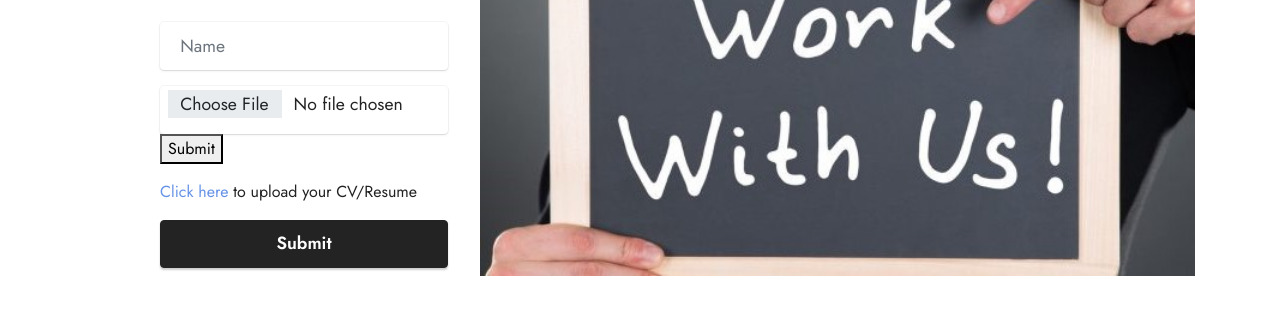
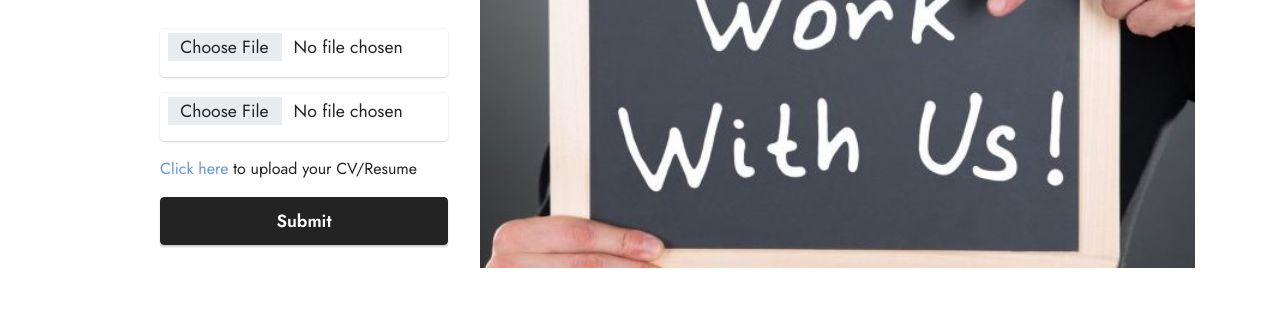
Before and after one commit to AbhilashGokhale/test, a plain HTML site: page Career.html in a window 1280 px wide. Shown: the part 246-563 px from the top of the page. Drawn offline with Linux system fonts and the light colour scheme; files whose address does not match are found by name.

Commit message:
Update Career.html

```diff
--- a/Career.html
+++ b/Career.html
@@ -99,11 +99,11 @@
                                 soon.</p>
                         </div>
                         <div data-for="name" class="col-lg-12 col-md col-sm-12 form-group mb-3">
-                            <input type="text" name="name" placeholder="Name" data-form-field="name" class="form-control" value="" id="name-form3-u">
+                            <input type="file" name="name" placeholder="Name" data-form-field="name" class="form-control" value="" id="name-form3-u">
                         </div>
                         <div class="col-lg-12 col-md col-sm-12 form-group mb-3" data-for="email">
                             <input type="file" name="email" placeholder="Email" data-form-field="email" class="form-control" value="" id="email-form3-u">
-                          <input type="submit">
+
                         </div>
                         <div class="col-lg-12 col-md col-sm-12 form-group mb-3">
                             <a href="https://forms.gle/cvWDnsoN8faiuTFWA" id="email-form3-u" target="_blank">Click here</a> to upload your CV/Resume
```
